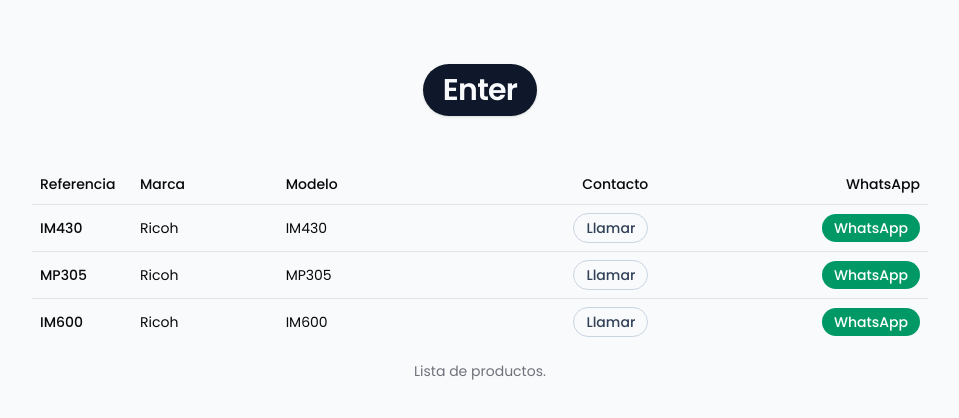
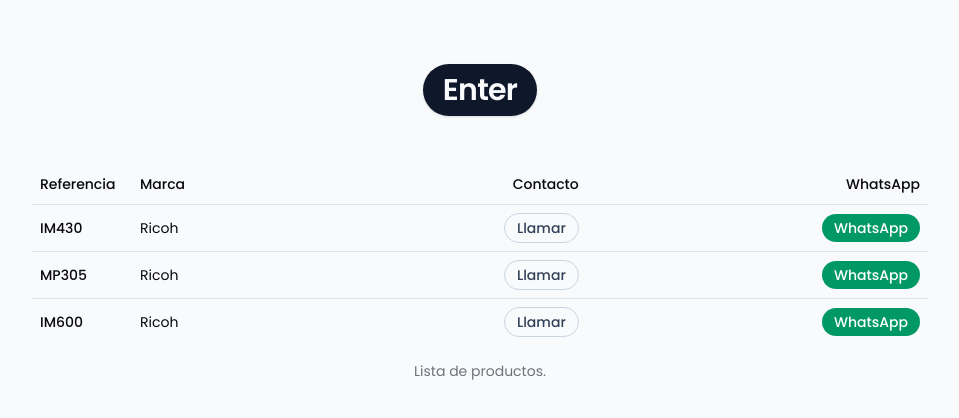
Before and after one commit to RonaldDev0/Alma, a Next.js app: page /list in a window 1280 px wide. Shown: the top 418 px of the page, without its empty margins (160-1119 px from the left). Built offline with nearby package versions, Linux system fonts and the light colour scheme.

Commit message:
fix: remove model (model === reference)

```diff
--- a/src/app/(public)/list/page.tsx
+++ b/src/app/(public)/list/page.tsx
@@ -1,4 +1,5 @@
 import Link from 'next/link'
+import Image from 'next/image'
 
 import {
   Table,
@@ -13,7 +14,7 @@ import {
 type TRecord = {
   reference: string
   brand: string
-  model: string
+  image: string
 }
 
 type IContact = {
@@ -22,31 +23,31 @@ type IContact = {
 }
 
 const contact: IContact = {
-  WhatsApp: 'https://wa.me/573002855152',
-  number: '3002855152'
+  WhatsApp: 'https://wa.me/573132006606',
+  number: '3132006606'
 }
 
 const records: TRecord[] = [
   {
     reference: 'IM430',
     brand: 'Ricoh',
-    model: 'IM430'
+    image: 'IM430'
   },
   {
     reference: 'MP305',
     brand: 'Ricoh',
-    model: 'MP305'
+    image: 'MP305'
   },
   {
     reference: 'IM600',
     brand: 'Ricoh',
-    model: 'IM600'
+    image: 'IM600'
   }
 ]
 
-function whatsappInitialMessage ({ reference, brand, model }: TRecord) {
+function whatsappInitialMessage ({ reference, brand }: TRecord) {
   return encodeURIComponent(
-    `Hola, vi la lista de productos y quiero más información sobre ${brand} ${reference} ${model}.`
+    `Hola, vi la lista de productos y quiero más información sobre ${brand} ${reference}.`
   )
 }
 
@@ -58,7 +59,7 @@ export function TableData() {
         <TableRow>
           <TableHead className='w-[100px]'>Referencia</TableHead>
           <TableHead>Marca</TableHead>
-          <TableHead>Modelo</TableHead>
+          {/* <TableHead>Imagen</TableHead> */}
           <TableHead className='text-right'>Contacto</TableHead>
           <TableHead className='text-right'>WhatsApp</TableHead>
         </TableRow>
@@ -68,7 +69,17 @@ export function TableData() {
           <TableRow key={index}>
             <TableCell className='font-medium'>{record.reference}</TableCell>
             <TableCell>{record.brand}</TableCell>
-            <TableCell>{record.model}</TableCell>
+            {/* <TableCell>
+              <div className='flex justify-center'>
+                <Image
+                  src={`/toners/${record.image}.png`}
+                  alt={`${record.brand} ${record.reference}`}
+                  width={64}
+                  height={64}
+                  className='h-12 w-auto object-contain'
+                />
+              </div>
+            </TableCell> */}
             <TableCell className='text-right'>
               <Link
                 href={`tel:${contact.number}`}
```
